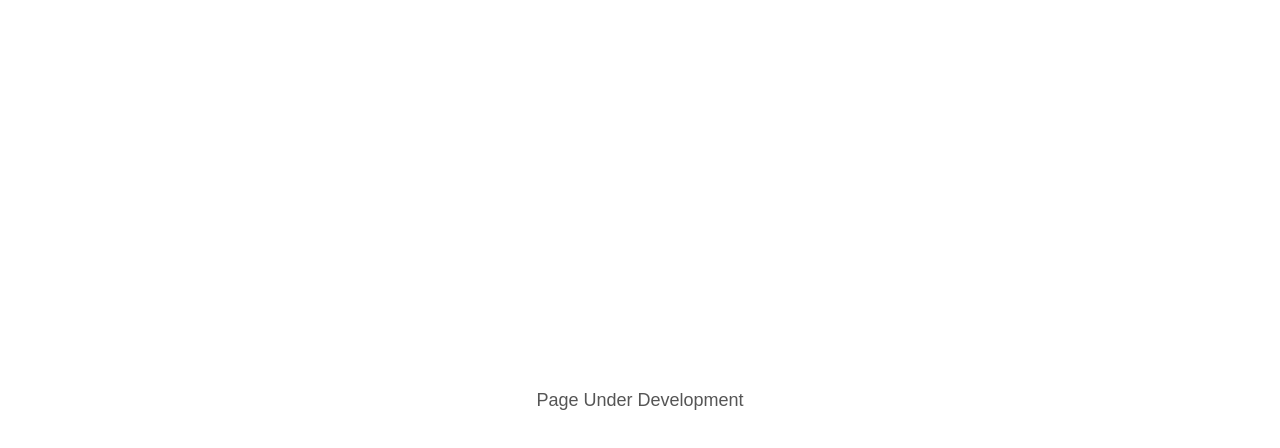
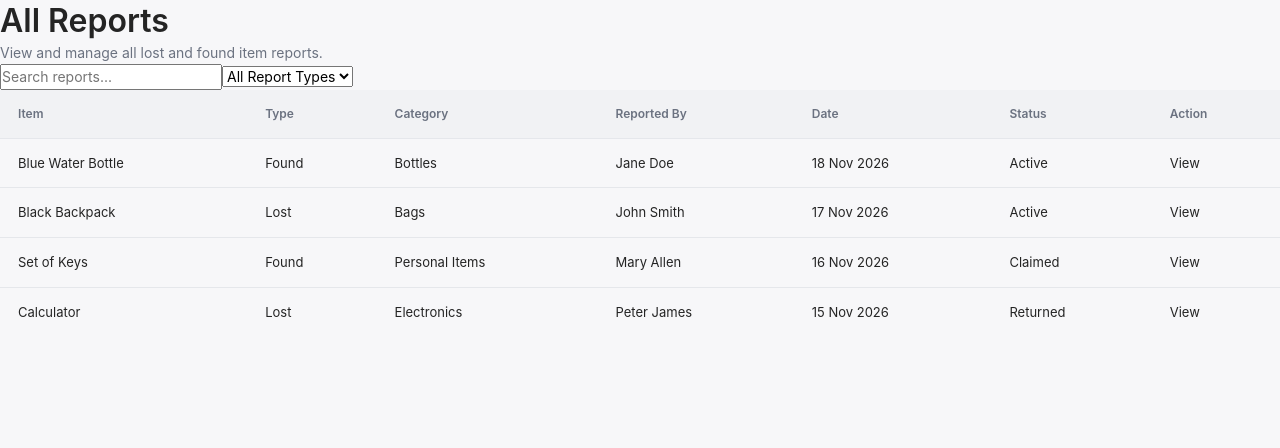
Before and after one commit to RaimaMuhammad/ZUULA-UCU-LOST-AND-FOUND-SYSTEM, a React (Vite) app in the folder client/: page /admin/reports in a window 1280 px wide. Shown: the top 448 px of the page. Built offline with nearby package versions, Linux system fonts and the light colour scheme.

Commit message:
Admin dashboard

```diff
--- a/client/src/pages/AdminDashboard.jsx
+++ b/client/src/pages/AdminDashboard.jsx
@@ -1,22 +1,55 @@
+import { Link } from "react-router-dom";
 
-function ScreenPlaceholder() {
+export default function AdminDashboard() {
+  const statistics = [
+    { label: "Total Reports", value: 48 },
+    { label: "Pending Claims", value: 12 },
+    { label: "Approved Claims", value: 24 },
+    { label: "Items Returned", value: 18 },
+  ];
+
+  const pendingClaims = [
+    { id: 1, item: "Blue Water Bottle", student: "Jane Doe", date: "18 Nov 2026" },
+    { id: 2, item: "Set of Keys", student: "John Smith", date: "17 Nov 2026" },
+    { id: 3, item: "Black Backpack", student: "Mary Allen", date: "16 Nov 2026" },
+  ];
+
   return (
-    <div
-      style={{
-        minHeight: "100vh",
-        width: "100%",
-        display: "flex",
-        justifyContent: "center",
-        alignItems: "center",
-        backgroundColor: "#FFFFFF",
-        fontFamily: "Arial, sans-serif",
-        fontSize: "18px",
-        color: "#555555",
-      }}
-    >
-      Page Under Development
+    <div className="admin-dashboard">
+      <h1>Administrator Dashboard</h1>
+      <p>Overview of lost and found activities at UCU.</p>
+
+      <section className="admin-statistics">
+        {statistics.map((stat) => (
+          <article className="stat-card" key={stat.label}>
+            <h2>{stat.value}</h2>
+            <p>{stat.label}</p>
+          </article>
+        ))}
+      </section>
+
+      <section className="admin-pending-section">
+        <div className="section-heading">
+          <h2>Claims Requiring Attention</h2>
+          <Link to="/admin/claims">View All</Link>
+        </div>
+
+        <div className="admin-pending-list">
+          {pendingClaims.map((claim) => (
+            <article className="admin-pending-card" key={claim.id}>
+              <div>
+                <h3>{claim.item}</h3>
+                <p>Claimant: {claim.student}</p>
+                <small>Submitted: {claim.date}</small>
+              </div>
+
+              <Link to={`/admin/claims/${claim.id}`}>
+                Review Claim
+              </Link>
+            </article>
+          ))}
+        </div>
+      </section>
     </div>
   );
 }
-
-export default ScreenPlaceholder;
--- a/client/src/pages/AdminReports.jsx
+++ b/client/src/pages/AdminReports.jsx
@@ -1,22 +1,75 @@
+import { Link } from "react-router-dom";
+import { useState } from "react";
 
-function ScreenPlaceholder() {
+export default function AdminReports() {
+  const [search, setSearch] = useState("");
+  const [type, setType] = useState("All");
+
+  const reports = [
+    { id: 1, item: "Blue Water Bottle", type: "Found", category: "Bottles", owner: "Jane Doe", date: "18 Nov 2026", status: "Active" },
+    { id: 2, item: "Black Backpack", type: "Lost", category: "Bags", owner: "John Smith", date: "17 Nov 2026", status: "Active" },
+    { id: 3, item: "Set of Keys", type: "Found", category: "Personal Items", owner: "Mary Allen", date: "16 Nov 2026", status: "Claimed" },
+    { id: 4, item: "Calculator", type: "Lost", category: "Electronics", owner: "Peter James", date: "15 Nov 2026", status: "Returned" },
+  ];
+
+  const filteredReports = reports.filter((report) => {
+    const matchesSearch = report.item.toLowerCase().includes(search.toLowerCase());
+    const matchesType = type === "All" || report.type === type;
+
+    return matchesSearch && matchesType;
+  });
+
   return (
-    <div
-      style={{
-        minHeight: "100vh",
-        width: "100%",
-        display: "flex",
-        justifyContent: "center",
-        alignItems: "center",
-        backgroundColor: "#FFFFFF",
-        fontFamily: "Arial, sans-serif",
-        fontSize: "18px",
-        color: "#555555",
-      }}
-    >
-      Page Under Development
+    <div className="admin-reports-page">
+      <h1>All Reports</h1>
+      <p>View and manage all lost and found item reports.</p>
+
+      <div className="admin-filter-bar">
+        <input
+          type="search"
+          placeholder="Search reports..."
+          value={search}
+          onChange={(e) => setSearch(e.target.value)}
+        />
+
+        <select value={type} onChange={(e) => setType(e.target.value)}>
+          <option value="All">All Report Types</option>
+          <option value="Lost">Lost Items</option>
+          <option value="Found">Found Items</option>
+        </select>
+      </div>
+
+      <div className="admin-table-wrapper">
+        <table>
+          <thead>
+            <tr>
+              <th>Item</th>
+              <th>Type</th>
+              <th>Category</th>
+              <th>Reported By</th>
+              <th>Date</th>
+              <th>Status</th>
+              <th>Action</th>
+            </tr>
+          </thead>
+
+          <tbody>
+            {filteredReports.map((report) => (
+              <tr key={report.id}>
+                <td>{report.item}</td>
+                <td>{report.type}</td>
+                <td>{report.category}</td>
+                <td>{report.owner}</td>
+                <td>{report.date}</td>
+                <td>{report.status}</td>
+                <td>
+                  <Link to={`/items/${report.id}`}>View</Link>
+                </td>
+              </tr>
+            ))}
+          </tbody>
+        </table>
+      </div>
     </div>
   );
 }
-
-export default ScreenPlaceholder;
```
